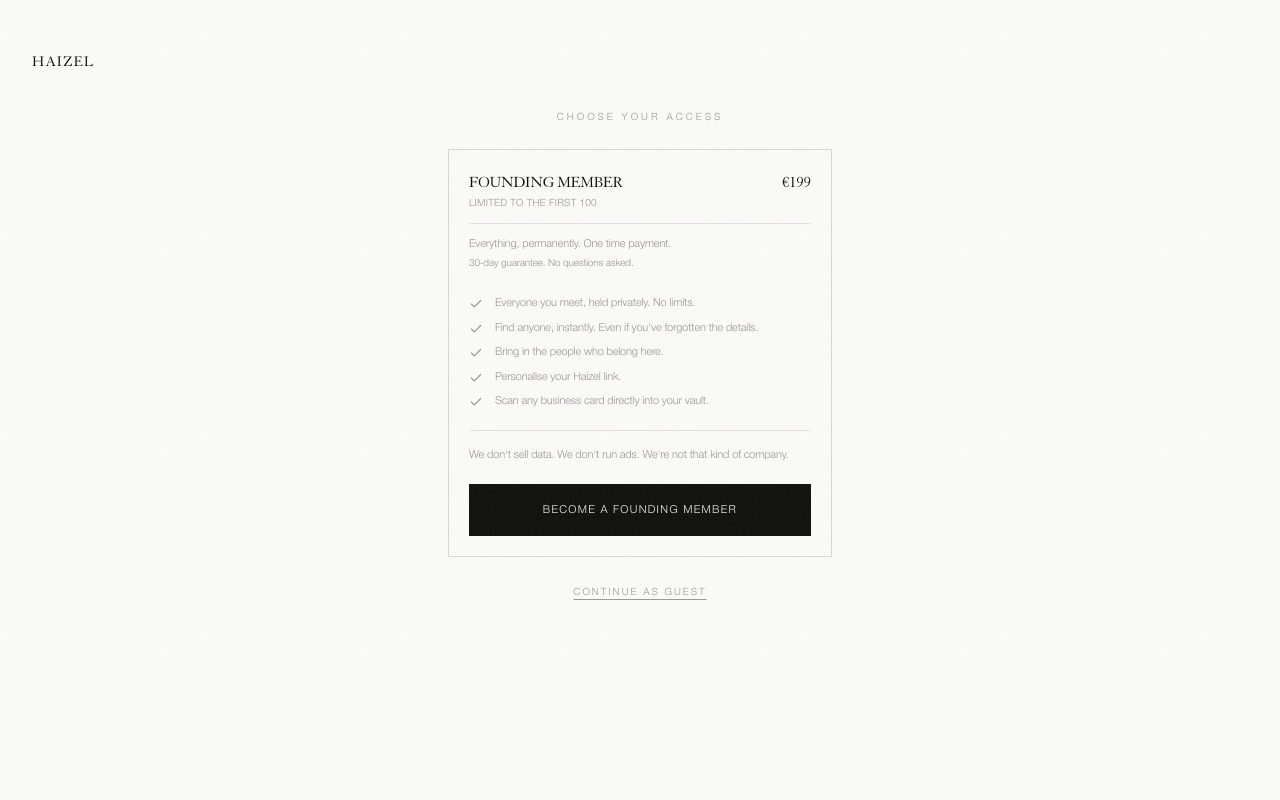
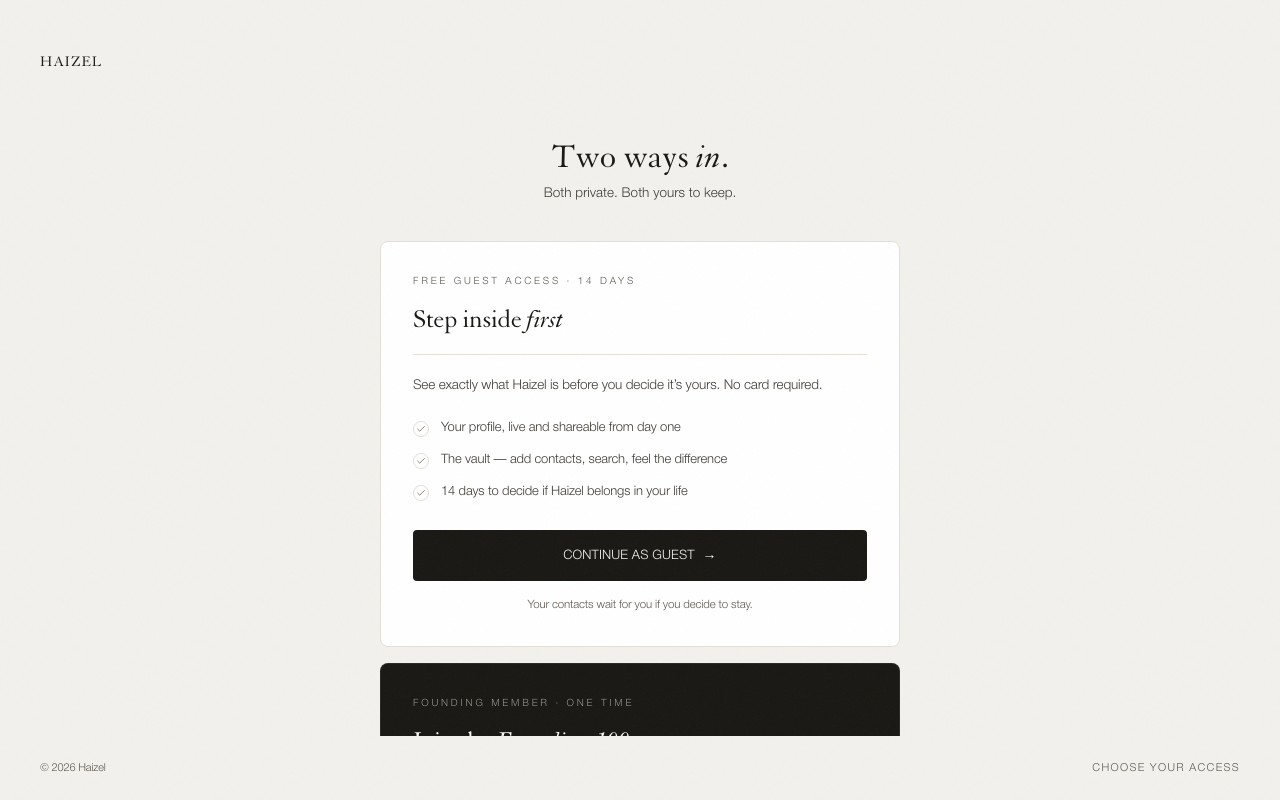
Before and after one commit to BlackbookApp/blkbook, a Next.js app: page /paywall in a window 1280 px wide. Built offline with nearby package versions, Linux system fonts and the light colour scheme; a web font is replaced by a local one.

Commit message:
feat: paywall redesign

```diff
--- a/app/paywall/page.tsx
+++ b/app/paywall/page.tsx
@@ -1,117 +1,232 @@
 'use client';
 
 import { useRouter } from 'next/navigation';
+import { motion } from 'framer-motion';
 import { Check } from 'lucide-react';
-import { motion } from 'framer-motion';
-import Logo from '@/components/Logo';
+import { AuthShell, AuthHeading, QuietLink, authTokens } from '@/components/auth/AuthShell';
+import { routes } from '@/lib/routes';
+
+type Tier = {
+  eyebrow: string;
+  title: string;
+  italicWord?: string;
+  price?: string;
+  priceNote?: string;
+  description: string;
+  features: string[];
+  cta: string;
+  footnote: string;
+  onClick: () => void;
+  variant: 'light' | 'dark';
+};
+
+const renderTitle = (title: string, italicWord?: string) => {
+  if (!italicWord) return title;
+  const idx = title.toLowerCase().indexOf(italicWord.toLowerCase());
+  if (idx < 0) return title;
+  return (
+    <>
+      {title.slice(0, idx)}
+      <em style={{ fontStyle: 'italic' }}>{title.slice(idx, idx + italicWord.length)}</em>
+      {title.slice(idx + italicWord.length)}
+    </>
+  );
+};
 
 const Paywall = () => {
   const router = useRouter();
 
-  const memberFeatures = [
-    'Everyone you meet, held privately. No limits.',
-    "Find anyone, instantly. Even if you've forgotten the details.",
-    'Bring in the people who belong here.',
-    'Personalise your Haizel link.',
-    'Scan any business card directly into your vault.',
+  const tiers: Tier[] = [
+    {
+      eyebrow: 'Free Guest Access · 14 days',
+      title: 'Step inside first',
+      italicWord: 'first',
+      description: 'See exactly what Haizel is before you decide it’s yours. No card required.',
+      features: [
+        'Your profile, live and shareable from day one',
+        'The vault — add contacts, search, feel the difference',
+        '14 days to decide if Haizel belongs in your life',
+      ],
+      cta: 'Continue as guest',
+      footnote: 'Your contacts wait for you if you decide to stay.',
+      onClick: () => router.push(routes.vault),
+      variant: 'light',
+    },
+    {
+      eyebrow: 'Founding Member · One time',
+      title: 'Join the Founding 100',
+      italicWord: 'Founding 100',
+      price: '€199',
+      description:
+        'The first 100 members shape what Haizel becomes. Permanent access, permanent price — before either changes.',
+      features: [],
+      cta: 'Join the Founding 100',
+      footnote: 'Founding membership closes at 100 members.',
+      onClick: () => router.push('/card-addon'),
+      variant: 'dark',
+    },
   ];
 
-  const handleGuestPass = () => router.push('/guest-pass-activated');
-  const handleJoinMember = () => router.push('/card-addon');
-
   return (
-    <div className="min-h-screen bg-background text-foreground flex flex-col relative">
-      {/* Logo */}
-      <div className="px-8 pt-8">
-        <Logo />
-      </div>
-
-      {/* Content */}
-      <div className="flex-1 flex flex-col items-center px-6 pb-8">
-        <div className="max-w-sm w-full pt-5 flex flex-col flex-1">
-          {/* Header */}
+    <AuthShell card={false} maxWidth={520} footerRight="Choose your access">
       <motion.div
         initial={{ opacity: 0, y: 6 }}
         animate={{ opacity: 1, y: 0 }}
-            transition={{ duration: 0.8 }}
-            className="mb-6 text-center"
+        transition={{ duration: 0.7 }}
       >
-            <p className="font-helvetica text-[10px] uppercase tracking-[0.3em] text-bb-muted font-normal">
-              Choose your access
-            </p>
-          </motion.div>
+        <AuthHeading
+          title="Two ways in."
+          italicWord="in"
+          subtitle="Both private. Both yours to keep."
+        />
 
-          {/* Founding Member — Dominant */}
+        <div className="flex flex-col gap-4">
+          {tiers.map((tier, idx) => {
+            const isDark = tier.variant === 'dark';
+            const bg = isDark ? authTokens.ink : '#ffffff';
+            const border = isDark ? 'rgba(255,255,255,0.08)' : authTokens.hairline;
+            const titleColor = isDark ? authTokens.cream : authTokens.ink;
+            const bodyColor = isDark ? 'rgba(251,250,246,0.78)' : authTokens.inkSoft;
+            const mutedColor = isDark ? 'rgba(251,250,246,0.55)' : authTokens.muted;
+            const ruleColor = isDark ? 'rgba(255,255,255,0.10)' : authTokens.hairline;
+
+            return (
               <motion.div
+                key={tier.eyebrow}
                 initial={{ opacity: 0, y: 8 }}
                 animate={{ opacity: 1, y: 0 }}
-            transition={{ delay: 0.3, duration: 0.8 }}
-            className="p-5 border border-foreground/15 mb-5"
+                transition={{ delay: 0.15 + idx * 0.12, duration: 0.7 }}
+                className="flex flex-col px-6 sm:px-8 py-7 sm:py-8 rounded-[8px]"
+                style={{ background: bg, border: `1px solid ${border}` }}
               >
-            <div className="flex justify-between items-start mb-0">
-              <div>
-                <h3 className="text-base tracking-tight uppercase text-foreground">
-                  Founding Member
+                <p
+                  className="uppercase mb-4"
+                  style={{
+                    fontFamily: authTokens.helvetica,
+                    fontWeight: 400,
+                    fontSize: '10px',
+                    letterSpacing: '0.28em',
+                    color: mutedColor,
+                  }}
+                >
+                  {tier.eyebrow}
+                </p>
+
+                <div className="flex items-baseline justify-between gap-4 mb-5">
+                  <h3
+                    className="leading-[1.1] min-w-0 normal-case"
+                    style={{
+                      fontFamily: authTokens.granjon,
+                      fontWeight: 400,
+                      fontSize: '1.65rem',
+                      letterSpacing: '-0.01em',
+                      color: titleColor,
+                    }}
+                  >
+                    {renderTitle(tier.title, tier.italicWord)}
                   </h3>
-                <p className="font-helvetica text-[10px] uppercase tracking-wide text-[#9a9691] mt-0.5">
-                  Limited to the first 100
-                </p>
-              </div>
-              <span className="font-granjon font-normal text-base text-foreground uppercase tracking-[0.01em]">
-                €199
+
+                  {tier.price && (
+                    <div className="flex flex-col items-end text-right flex-shrink-0">
+                      <span
+                        style={{
+                          fontFamily: authTokens.granjon,
+                          fontWeight: 400,
+                          fontSize: '1.25rem',
+                          lineHeight: 1.1,
+                          color: titleColor,
+                          letterSpacing: '-0.005em',
+                        }}
+                      >
+                        {tier.price}
                       </span>
                     </div>
-            <div className="h-px bg-border my-3" />
-            <p className="font-helvetica text-[11px] text-[#9a9691] mb-1">
-              Everything, permanently. One time payment.
-            </p>
-            <p className="font-helvetica text-[10px] text-[#9a9691] mb-6">
-              30-day guarantee. No questions asked.
+                  )}
+                </div>
+
+                <div className="h-px w-full mb-5" style={{ background: ruleColor }} />
+
+                <p
+                  className="text-[13.5px] leading-[1.65] mb-5"
+                  style={{ fontFamily: authTokens.helvetica, fontWeight: 400, color: bodyColor }}
+                >
+                  {tier.description}
                 </p>
 
-            <ul className="space-y-2 mb-5">
-              {memberFeatures.map((feature, index) => (
+                {tier.features.length > 0 && (
+                  <ul className="space-y-3 mb-7">
+                    {tier.features.map((feature, i) => (
                       <li
-                  key={index}
-                  className="flex items-start gap-3 font-helvetica text-[11px] text-[#9a9691]"
+                        key={i}
+                        className="flex items-start gap-3 text-[13px] leading-[1.55]"
+                        style={{
+                          fontFamily: authTokens.helvetica,
+                          fontWeight: 400,
+                          color: bodyColor,
+                        }}
                       >
-                  <Check className="w-3.5 h-3.5 flex-shrink-0 mt-0.5 text-[#9a9691]" />
+                        <span
+                          className="flex-shrink-0 mt-[3px] inline-flex items-center justify-center rounded-full"
+                          style={{
+                            width: '16px',
+                            height: '16px',
+                            border: `1px solid ${isDark ? 'rgba(255,255,255,0.25)' : authTokens.hairline}`,
+                          }}
+                        >
+                          <Check
+                            className="w-2.5 h-2.5"
+                            strokeWidth={1.75}
+                            style={{ color: mutedColor }}
+                          />
+                        </span>
                         <span>{feature}</span>
                       </li>
                     ))}
                   </ul>
-            <div className="h-px bg-border mb-4" />
-            <p className="font-helvetica text-[11px] leading-relaxed text-[#9a9691] mb-5">
-              We don&apos;t sell data. We don&apos;t run ads. We&apos;re not that kind of company.
-            </p>
+                )}
 
                 <button
-              onClick={handleJoinMember}
-              className="bb-btn-primary shadow-[0_2px_8px_-2px_hsl(var(--foreground)/0.25)]"
+                  type="button"
+                  onClick={tier.onClick}
+                  className="group mt-auto w-full py-[15px] text-[13px] rounded-[4px] transition-all hover:opacity-90"
+                  style={{
+                    fontFamily: authTokens.helvetica,
+                    fontWeight: 400,
+                    background: isDark ? authTokens.cream : authTokens.ink,
+                    color: isDark ? authTokens.ink : authTokens.cream,
+                    letterSpacing: '0.01em',
+                  }}
                 >
-              Become a Founding Member
+                  <span className="inline-flex items-center justify-center gap-2">
+                    {tier.cta}
+                    <span
+                      aria-hidden
+                      className="inline-block transition-transform duration-300 group-hover:translate-x-[2px]"
+                      style={{ fontSize: '14px' }}
+                    >
+                      →
+                    </span>
+                  </span>
                 </button>
+
+                <p
+                  className="mt-4 text-[11.5px] text-center"
+                  style={{ fontFamily: authTokens.helvetica, fontWeight: 400, color: mutedColor }}
+                >
+                  {tier.footnote}
+                </p>
               </motion.div>
+            );
+          })}
+        </div>
 
-          {/* Guest Access — Secondary, minimal */}
-          <motion.div
-            initial={{ opacity: 0 }}
-            animate={{ opacity: 1 }}
-            transition={{ delay: 0.6, duration: 0.8 }}
-            className="text-center px-4"
-          >
-            <button
-              onClick={handleGuestPass}
-              className="font-helvetica text-[10px] uppercase tracking-[0.2em] text-bb-muted underline underline-offset-4 hover:text-foreground transition-colors"
-            >
-              Continue as guest
-            </button>
+        <div className="mt-8 text-center">
+          <QuietLink onClick={() => router.push('/request-access')}>
+            <span className="uppercase">Team or partnership enquiries →</span>
+          </QuietLink>
+        </div>
       </motion.div>
-
-          <div className="flex-1" />
-        </div>
-      </div>
-    </div>
+    </AuthShell>
   );
 };
 
--- a/components/auth/AuthShell.tsx
+++ b/components/auth/AuthShell.tsx
@@ -2,12 +2,31 @@
 
 import Logo from '@/components/Logo';
 
+export const authTokens = {
+  ink: '#1a1814',
+  inkSoft: '#3d3a34',
+  muted: '#5e5950',
+  hairline: '#e6e1d6',
+  cream: '#fbfaf6',
+  helvetica: 'var(--font-helvetica)',
+  granjon: 'var(--font-granjon)',
+} as const;
+
 interface AuthShellProps {
   children: React.ReactNode;
   topRight?: React.ReactNode;
+  card?: boolean;
+  maxWidth?: number;
+  footerRight?: string;
 }
 
-export const AuthShell = ({ children, topRight }: AuthShellProps) => (
+export const AuthShell = ({
+  children,
+  topRight,
+  card = true,
+  maxWidth = 460,
+  footerRight,
+}: AuthShellProps) => (
   <div className="h-[100dvh] overflow-hidden bg-[#f2f1ed] text-[#1a1814] flex flex-col">
     <header className="flex items-center justify-between gap-4 px-6 pt-6 pb-0 md:px-10 md:pt-8">
       <div className="flex items-center min-w-0">
@@ -17,17 +36,21 @@
     </header>
 
     <main className="flex flex-1 min-h-0 overflow-y-auto px-5 py-6 md:py-12 justify-center">
-      <div className="w-full max-w-[460px] my-auto">
-        <div className="rounded-[6px] px-6 py-10 sm:px-10 sm:py-12 bg-[#fbfaf6] border border-[#e6e1d6] shadow-[0_1px_0_rgba(255,255,255,0.6)_inset,0_30px_60px_-40px_rgba(26,24,20,0.18),0_8px_20px_-16px_rgba(26,24,20,0.10)]">
-          {children}
-        </div>
+      <div className="w-full my-auto" style={{ maxWidth }}>
+        {card ? (
+          <div className="rounded-[6px] px-6 py-10 sm:px-10 sm:py-12 bg-[#fbfaf6] border border-[#e6e1d6] shadow-[0_1px_0_rgba(255,255,255,0.6)_inset,0_30px_60px_-40px_rgba(26,24,20,0.18),0_8px_20px_-16px_rgba(26,24,20,0.10)]">
+            {children}
+          </div>
+        ) : (
+          children
+        )}
       </div>
     </main>
 
     <footer className="flex items-center justify-between px-6 py-6 md:px-10">
       <span className="font-helvetica font-normal text-[11px] text-[#5e5950]">© 2026 Haizel</span>
       <span className="font-helvetica font-normal text-[11px] uppercase tracking-[0.12em] text-[#5e5950]">
-        By Invitation
+        {footerRight ?? 'By Invitation'}
       </span>
     </footer>
   </div>
```
Lines whose indentation alone changed are shown as unchanged.
